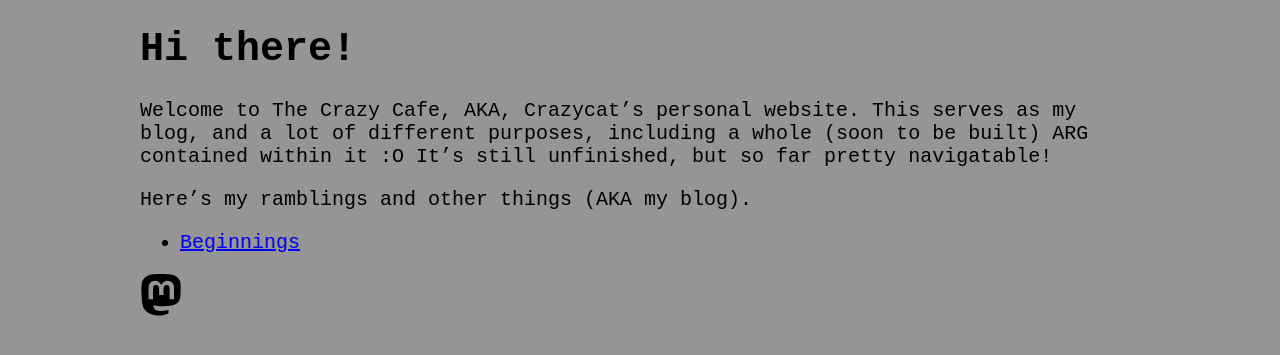
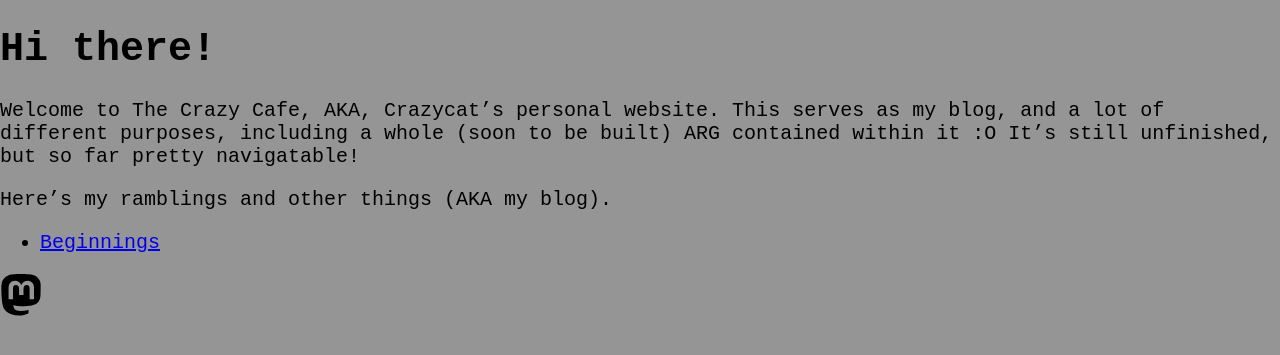
Before and after one commit to CrazycatASG/crazycatasg.github.io, a Jekyll site: the page built from index.md, in a window 1280 px wide. Shown: the top 355 px of the page. Built offline with Jekyll 4.4.1, drawn with Linux system fonts in a browser that asks for light colours.

Commit message:
Updated CSS

```diff
--- a/_sass/base.scss
+++ b/_sass/base.scss
@@ -1,7 +1,7 @@
 $backgroundColor: #969595;
 $bodyColor: #000000;
 $bodyFont: monospace;
-$max-width: 1000px;
+$max-width: 2000px;
 $margin: auto;
 $font-size: 20px;
 
```
